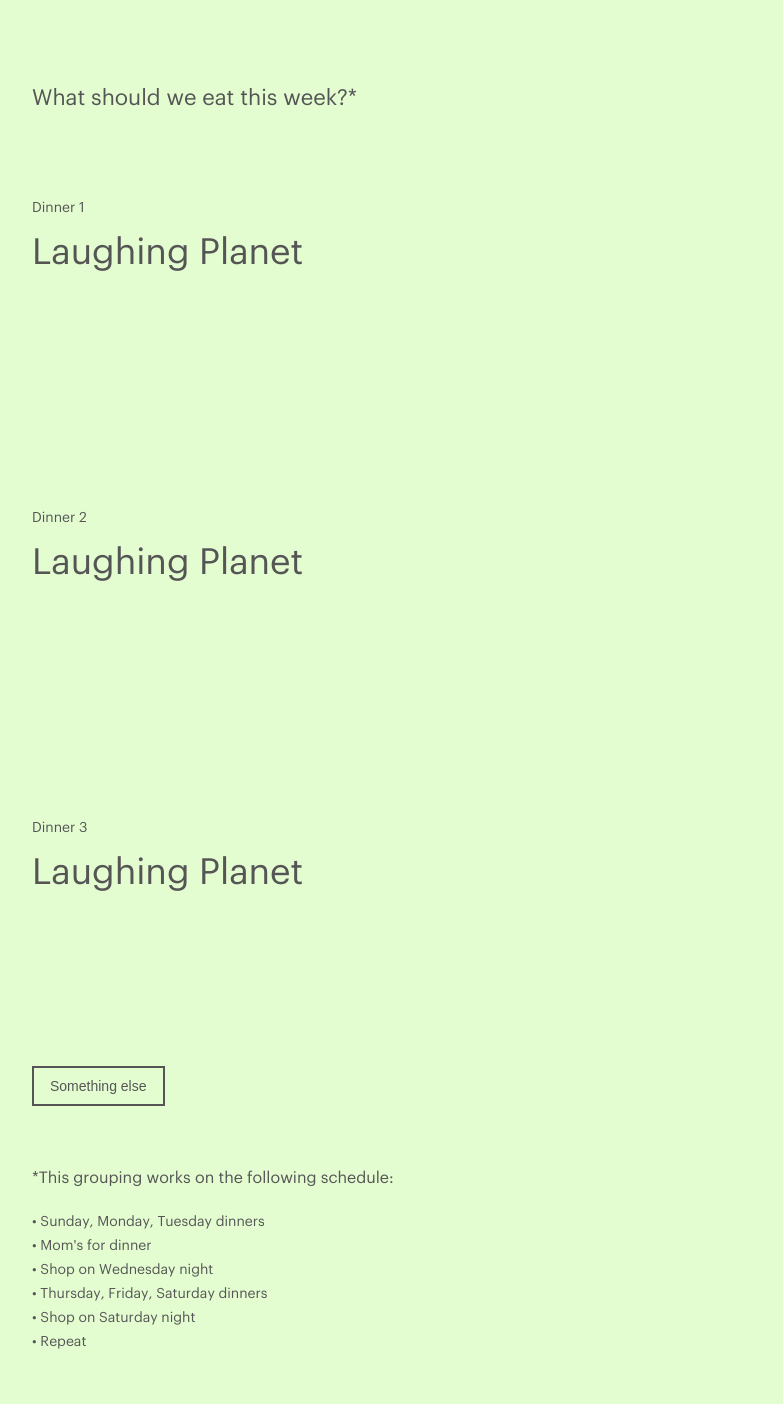
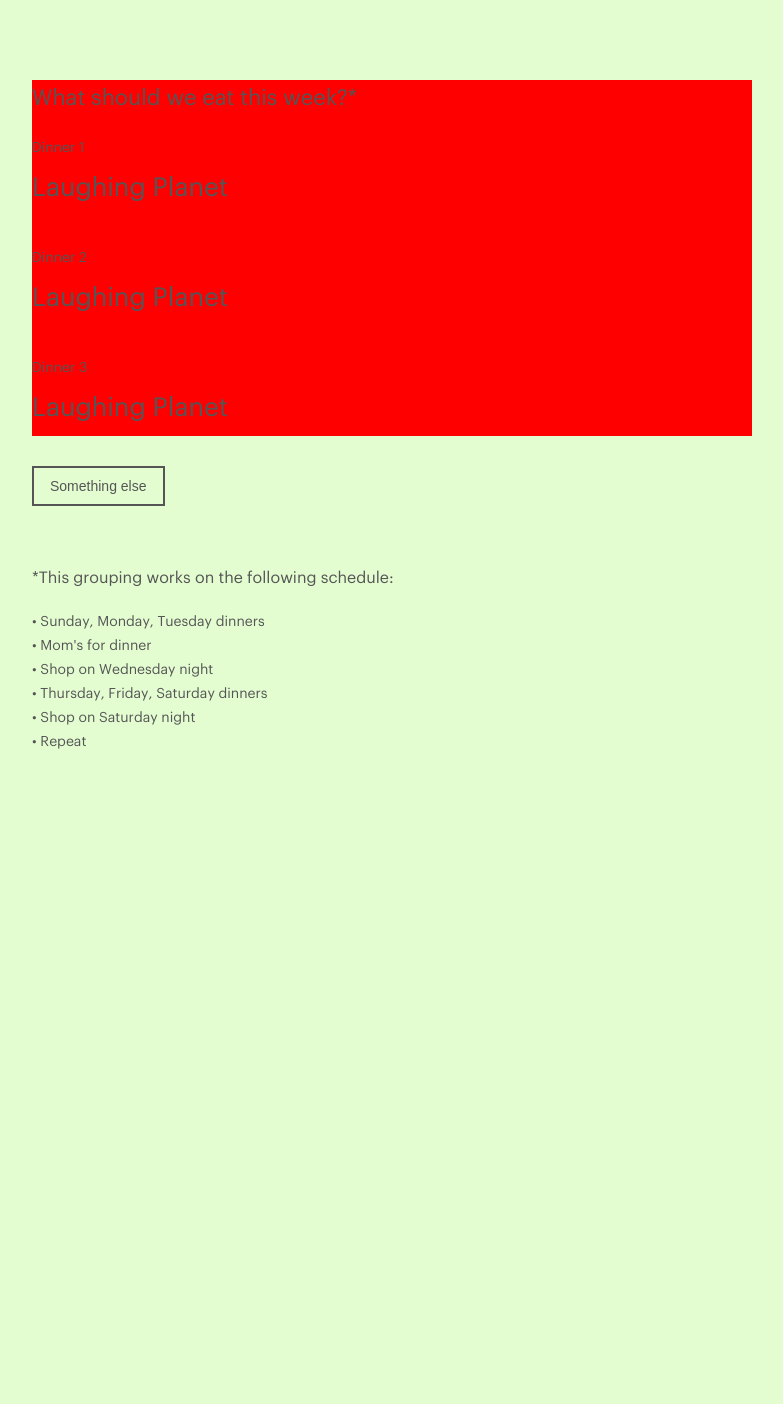
Before and after one commit to jonaschafer/jonaschafer.github.io, a Jekyll site: the page built from meals.html, in a window 1280 px wide. Shown: the whole page, without its empty margins (248-1031 px from the left). Built offline with Jekyll 4.4.1, drawn with Linux system fonts in a browser that asks for light colours; after the commit the page ends 900 px from its top, so only the background shows below that.

Commit message:
added new styles to condense height of meals

```diff
--- a/assets/stylesheets/fun/recipes.scss
+++ b/assets/stylesheets/fun/recipes.scss
@@ -30,6 +30,18 @@
   margin-top: 60px;
 }
 
+.book {
+  background: red;
+}
+
+.meals {
+  font-family: 'Graphik-Regular', Helvetica, Arial, sans-serif;
+  font-size: 26px;
+  line-height: 36px;
+  color: $grey;
+  margin-bottom: 30px;
+}
+
 .grey {
   color: $grey;
 }
--- a/meals.html
+++ b/meals.html
@@ -6,17 +6,18 @@
 <body class="bkg-color">
 
 <form action="#">
-  <p class="intro">What should we eat this week?*</p>
+  <div class="book">
+    <p class="intro">What should we eat this week?*</p>
 
-  <p class="prep">Dinner 1</p>
-  <p class="recipe"><span class="message">Laughing Planet</span></p>
+    <p class="nights">Dinner 1</p>
+    <p class="meals"><span class="message">Laughing Planet</span></p>
 
-  <p class="prep">Dinner 2</p>
-  <p class="recipe"><span class="message">Laughing Planet</span></p>
+    <p class="nights">Dinner 2</p>
+    <p class="meals"><span class="message">Laughing Planet</span></p>
 
-  <p class="prep">Dinner 3</p>
-  <p class="recipe"><span class="message">Laughing Planet</span></p>
-
+    <p class="nights">Dinner 3</p>
+    <p class="meals"><span class="message">Laughing Planet</span></p>
+  </div>
   <button class="button">Something else</button>
 </form>
 
```
